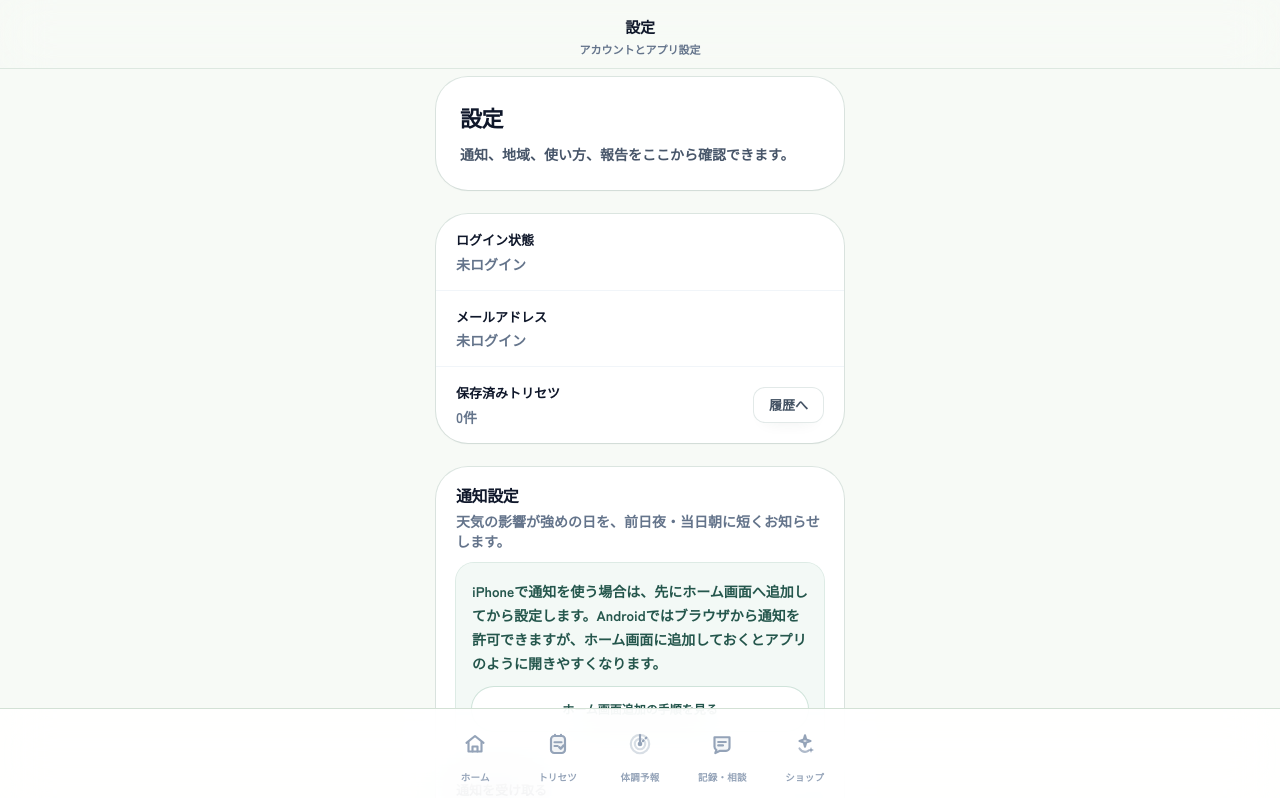
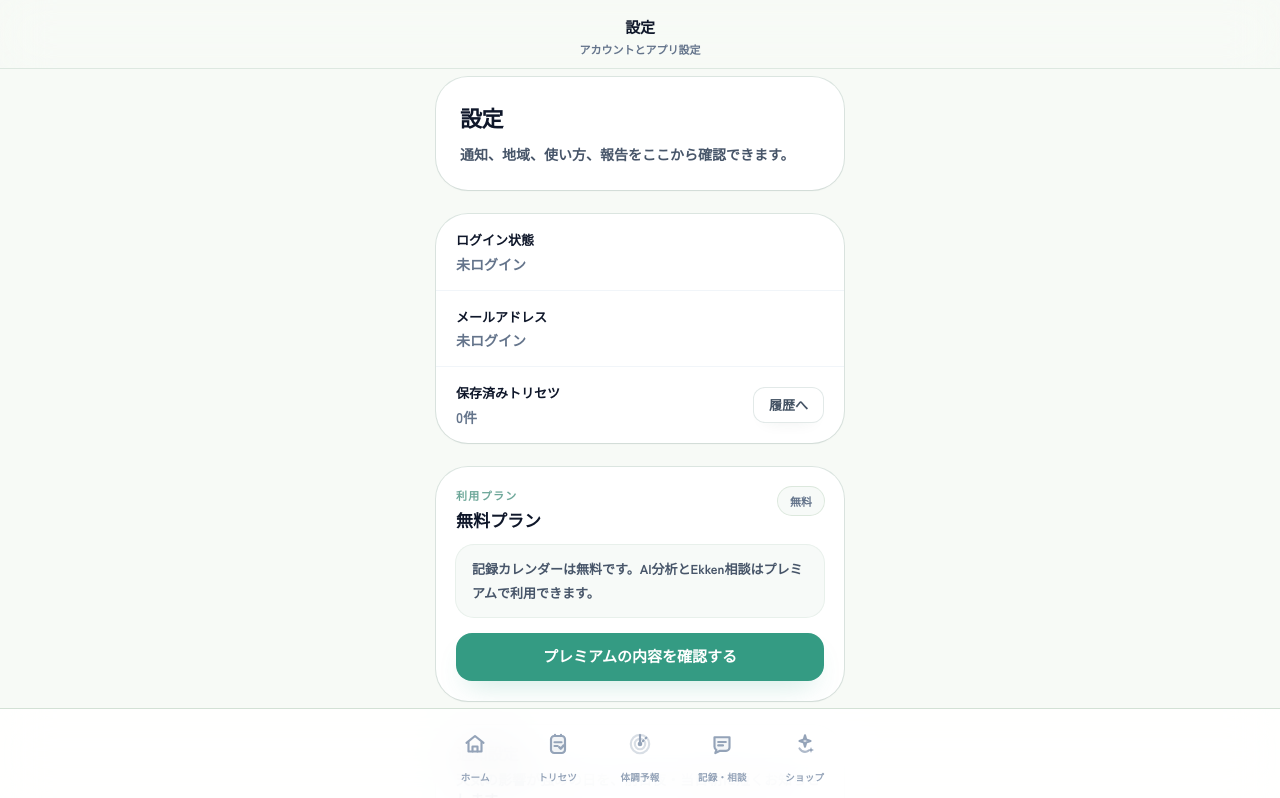
Before and after one commit to totonoucare/totonoucare-webapp, a Next.js app: page /settings in a window 1280 px wide. Shown: the top 798 px of the page. Built offline with nearby package versions, Linux system fonts and the light colour scheme; no server answers.

Commit message:
Add files via upload

```diff
--- a/app/settings/page.js
+++ b/app/settings/page.js
@@ -10,6 +10,8 @@ import {
   flattenRadarLocationPresets,
 } from "@/lib/radar_v1/locationPresets";
 import { SYMPTOM_LABELS } from "@/lib/diagnosis/v2/labels";
+import CheckoutButton from "@/components/billing/CheckoutButton";
+import BillingPortalButton from "@/components/billing/BillingPortalButton";
 
 const FLAT_PRESETS = flattenRadarLocationPresets();
 const SYMPTOM_OPTIONS = Object.entries(SYMPTOM_LABELS).map(([value, label]) => ({ value, label }));
@@ -99,6 +101,8 @@ export default function SettingsPage() {
   const [user, setUser] = useState(null);
   const [karteCount, setKarteCount] = useState(null);
   const [error, setError] = useState("");
+  const [billingStatus, setBillingStatus] = useState(null);
+  const [checkoutStatus, setCheckoutStatus] = useState("");
 
   const [notificationSettings, setNotificationSettings] = useState(null);
   const [savingNotifications, setSavingNotifications] = useState(false);
@@ -144,6 +148,9 @@ export default function SettingsPage() {
         setLoading(true);
         setError("");
         setStandalone(isStandalonePwa());
+        const checkout = new URLSearchParams(window.location.search).get("checkout");
+        const normalizedCheckout = checkout === "success" || checkout === "cancel" ? checkout : "";
+        setCheckoutStatus(normalizedCheckout);
 
         const { data } = await supabase.auth.getUser();
         if (cancelled) return;
@@ -151,7 +158,7 @@ export default function SettingsPage() {
 
         if (!data?.user) return;
 
-        const [diagnosesRes, notificationRes, locationRes, symptomRes] = await Promise.allSettled([
+        const [diagnosesRes, notificationRes, locationRes, symptomRes, billingRes] = await Promise.allSettled([
           supabase
             .from("diagnosis_events")
             .select("id", { count: "exact", head: true })
@@ -159,6 +166,7 @@ export default function SettingsPage() {
           authedFetch("/api/push/settings"),
           authedFetch("/api/radar/location"),
           authedFetch("/api/profile/active-symptom-focus"),
+          authedFetch("/api/premium/status"),
         ]);
 
         if (cancelled) return;
@@ -169,6 +177,20 @@ export default function SettingsPage() {
           const profile = symptomRes.value?.profile || null;
           setActiveSymptomProfile(profile);
           setSelectedSymptomKey(profile?.active_symptom_focus || profile?.diagnosis_symptom_focus || "");
+        }
+        let latestBilling = billingRes.status === "fulfilled" ? billingRes.value || null : null;
+        if (latestBilling) setBillingStatus(latestBilling);
+
+        if (normalizedCheckout === "success" && !latestBilling?.isPremium) {
+          for (let attempt = 1; attempt < 4; attempt += 1) {
+            await new Promise((resolve) => window.setTimeout(resolve, 1200));
+            if (cancelled) return;
+            try {
+              latestBilling = await authedFetch("/api/premium/status");
+              setBillingStatus(latestBilling || null);
+              if (latestBilling?.isPremium || latestBilling?.access?.entitled) break;
+            } catch {}
+          }
         }
       } catch (e) {
         if (!cancelled) setError(e?.message || "設定情報を読み込めませんでした。");
@@ -342,6 +364,9 @@ export default function SettingsPage() {
     if (!location) return "未設定";
     return location.display_name || location.region_name || location.label || "設定済み";
   }, [location]);
+  const premiumActive = Boolean(billingStatus?.isPremium || billingStatus?.access?.entitled);
+  const betaActive = Boolean(billingStatus?.access?.beta_enabled);
+  const stripeTestMode = billingStatus?.stripe_mode === "test";
 
   return (
     <AppShell title="設定" subtitle="アカウントとアプリ設定">
@@ -358,6 +383,23 @@ export default function SettingsPage() {
         </Module>
       ) : null}
 
+      {checkoutStatus === "success" ? (
+        <Module className="p-4 bg-[#EAF7F1] ring-1 ring-[#CFE7DE]">
+          <div className="text-[13px] font-black leading-5 text-[#2F816E]">
+            {premiumActive
+              ? "プレミアムの利用を開始しました。"
+              : "決済情報を確認しています。反映まで少し時間がかかる場合があります。"}
+          </div>
+        </Module>
+      ) : null}
+      {checkoutStatus === "cancel" ? (
+        <Module className="p-4 bg-[#F7FAF8] ring-1 ring-[#DCE8DD]">
+          <div className="text-[13px] font-bold leading-5 text-slate-500">
+            申込みはキャンセルされました。料金は発生していません。
+          </div>
+        </Module>
+      ) : null}
+
       <Module className="overflow-hidden bg-white ring-1 ring-[#D3E1D5] shadow-sm">
         <Row label="ログイン状態" value={loading ? "確認中…" : user ? "ログイン中" : "未ログイン"} />
         <Row label="メールアドレス" value={user?.email || "未ログイン"} />
@@ -366,6 +408,63 @@ export default function SettingsPage() {
           value={loading ? "確認中…" : `${karteCount ?? 0}件`}
           action={<Button size="sm" variant="secondary" onClick={() => router.push("/history")}>履歴へ</Button>}
         />
+      </Module>
+
+      <Module className="p-5 bg-white ring-1 ring-[#D3E1D5] shadow-sm">
+        <div className="flex items-start justify-between gap-3">
+          <div>
+            <div className="text-[11px] font-black tracking-[0.12em] text-[#2F816E]/70">利用プラン</div>
+            <div className="mt-1 text-[17px] font-black text-slate-900">
+              {loading
+                ? "確認中…"
+                : premiumActive
+                  ? "プレミアム利用中"
+                  : betaActive
+                    ? "AI先行体験中"
+                    : "無料プラン"}
+            </div>
+          </div>
+          <span className={[
+            "shrink-0 rounded-full px-3 py-1.5 text-[11px] font-black ring-1",
+            premiumActive
+              ? "bg-[#EAF7F1] text-[#2F816E] ring-[#CFE7DE]"
+              : betaActive
+                ? "bg-[#FFF8EC] text-[#A56C18] ring-[#EED8B4]"
+                : "bg-[#F7FAF8] text-slate-500 ring-[#DCE8DD]",
+          ].join(" ")}>
+            {premiumActive ? "契約中" : betaActive ? "無料公開中" : "無料"}
+          </span>
+        </div>
+
+        <div className="mt-3 rounded-[18px] bg-[#F7FAF8] px-4 py-3 text-[13px] font-bold leading-6 text-slate-600 ring-1 ring-[#E8F0EB]">
+          {premiumActive
+            ? "AI分析とEkken相談を利用できます。記録カレンダーは契約状態にかかわらず無料です。"
+            : betaActive
+              ? "2026年8月31日まで、AI分析とEkken相談を無料で体験できます。9月1日以降も記録カレンダーは無料です。"
+              : "記録カレンダーは無料です。AI分析とEkken相談はプレミアムで利用できます。"}
+        </div>
+
+        {premiumActive && billingStatus?.subscription?.customer_portal_available ? (
+          <BillingPortalButton returnPath="/settings" className="mt-4 w-full bg-white" />
+        ) : null}
+        {!premiumActive && betaActive && stripeTestMode ? (
+          <div className="mt-4 rounded-[18px] bg-[#FFF8EC] p-4 ring-1 ring-[#EED8B4]">
+            <div className="text-[11px] font-black tracking-[0.12em] text-[#A56C18]">
+              STRIPE TEST MODE
+            </div>
+            <div className="mt-1 text-[12px] font-bold leading-5 text-slate-600">
+              無料公開中でも、テスト用Stripeキーの環境では申込み・Webhook・解約導線を確認できます。実際の請求は発生しません。
+            </div>
+            <CheckoutButton returnPath="/settings" className="mt-3 w-full">
+              テスト決済を試す
+            </CheckoutButton>
+          </div>
+        ) : null}
+        {!premiumActive && !betaActive ? (
+          <CheckoutButton returnPath="/settings" className="mt-4 w-full">
+            プレミアムの内容を確認する
+          </CheckoutButton>
+        ) : null}
       </Module>
 
       <Module className="overflow-hidden bg-white ring-1 ring-[#D3E1D5] shadow-sm">
```
